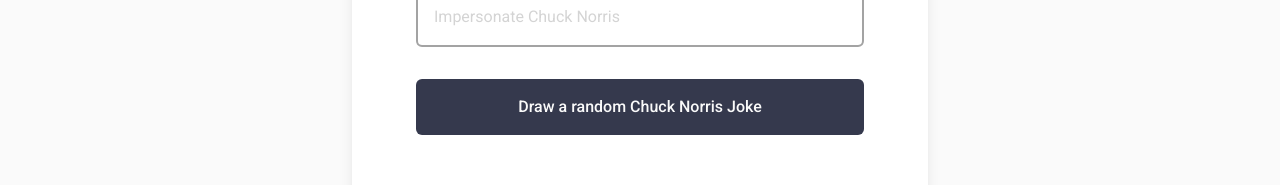
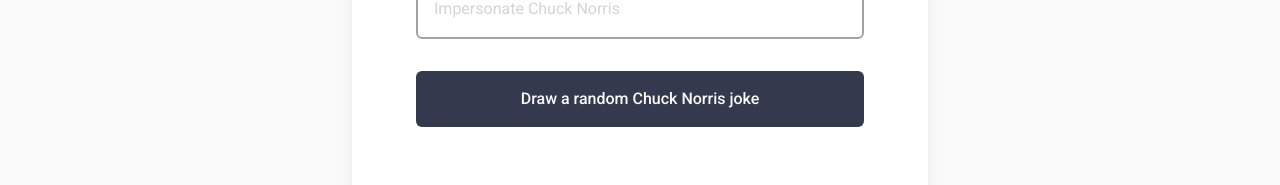
Before and after one commit to DrewnioQ/chuck-norris-jokes, a React (Vite) app: page / in a window 1280 px wide. Shown: the part 465-650 px from the top of the page. Built offline with nearby package versions, Linux system fonts and the light colour scheme; no server answers.

Commit message:
Fix typo

```diff
--- a/src/components/Card/Card.tsx
+++ b/src/components/Card/Card.tsx
@@ -74,7 +74,7 @@
   }, [impersonatedPerson])
 
   return (
-    <div className="flex w-full flex-grow flex-col justify-center rounded-lg bg-white px-10 py-10 shadow-lg sm:max-w-xl sm:flex-grow-0 sm:px-16 sm:py-14 md:w-[42rem]">
+    <div className="flex flex-grow flex-col justify-center rounded-lg bg-white px-10 py-10 shadow-lg sm:block sm:max-w-xl sm:flex-grow-0 sm:px-16 sm:py-14 md:w-[42rem]">
       <Image src={imgSrc} alt={imgAlt} className={imgClassName} />
       <Joke joke={joke} />
       <Select
@@ -84,7 +84,7 @@
       />
       <TextInput onChange={(e) => handleTextInput(e)} />
       <Button
-        text={`Draw a random ${impersonatedPerson} Joke`}
+        text={`Draw a random ${impersonatedPerson} joke`}
         onClick={(e) => handleButtonGetJoke(e)}
       />
     </div>
```
